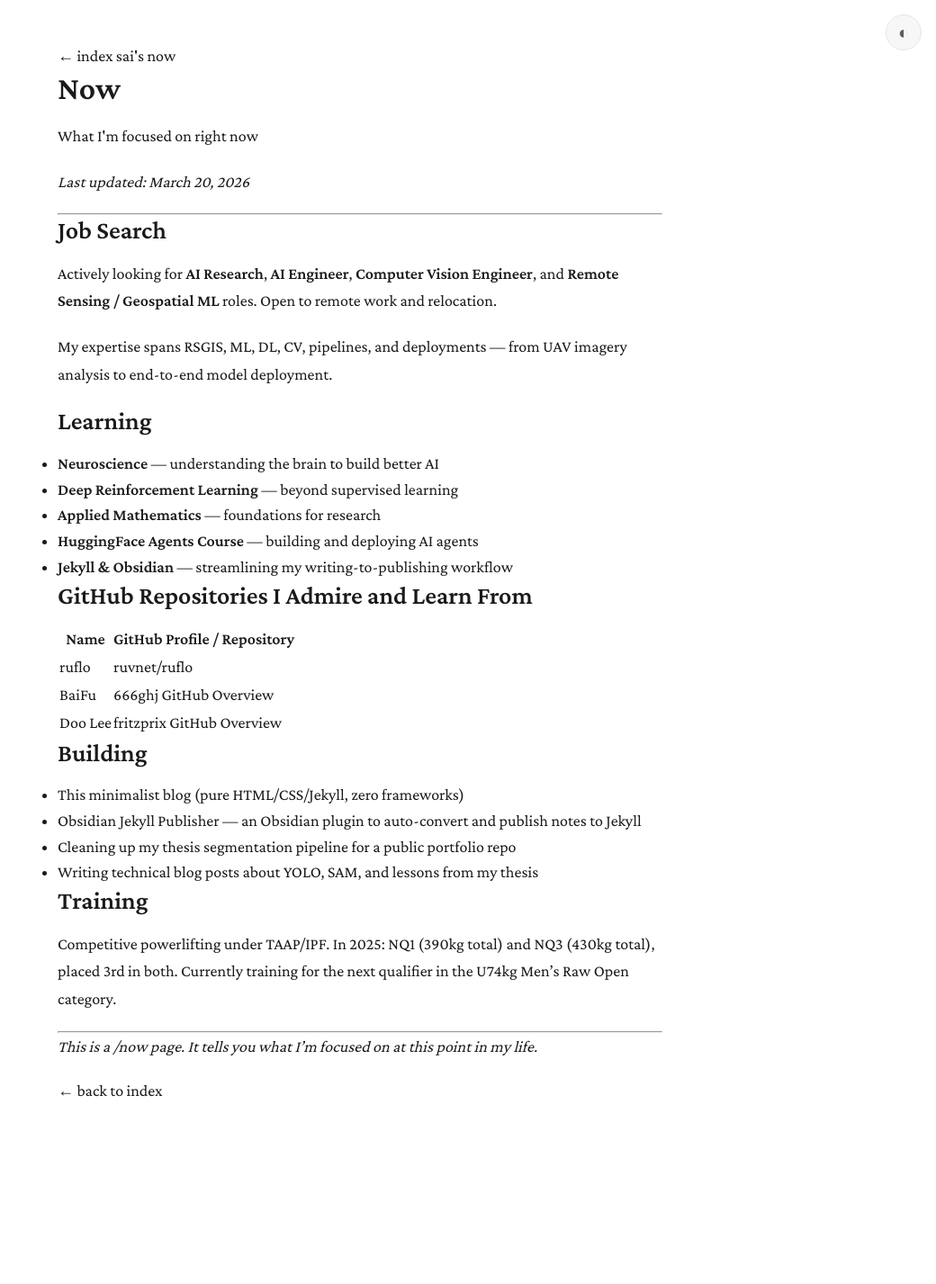
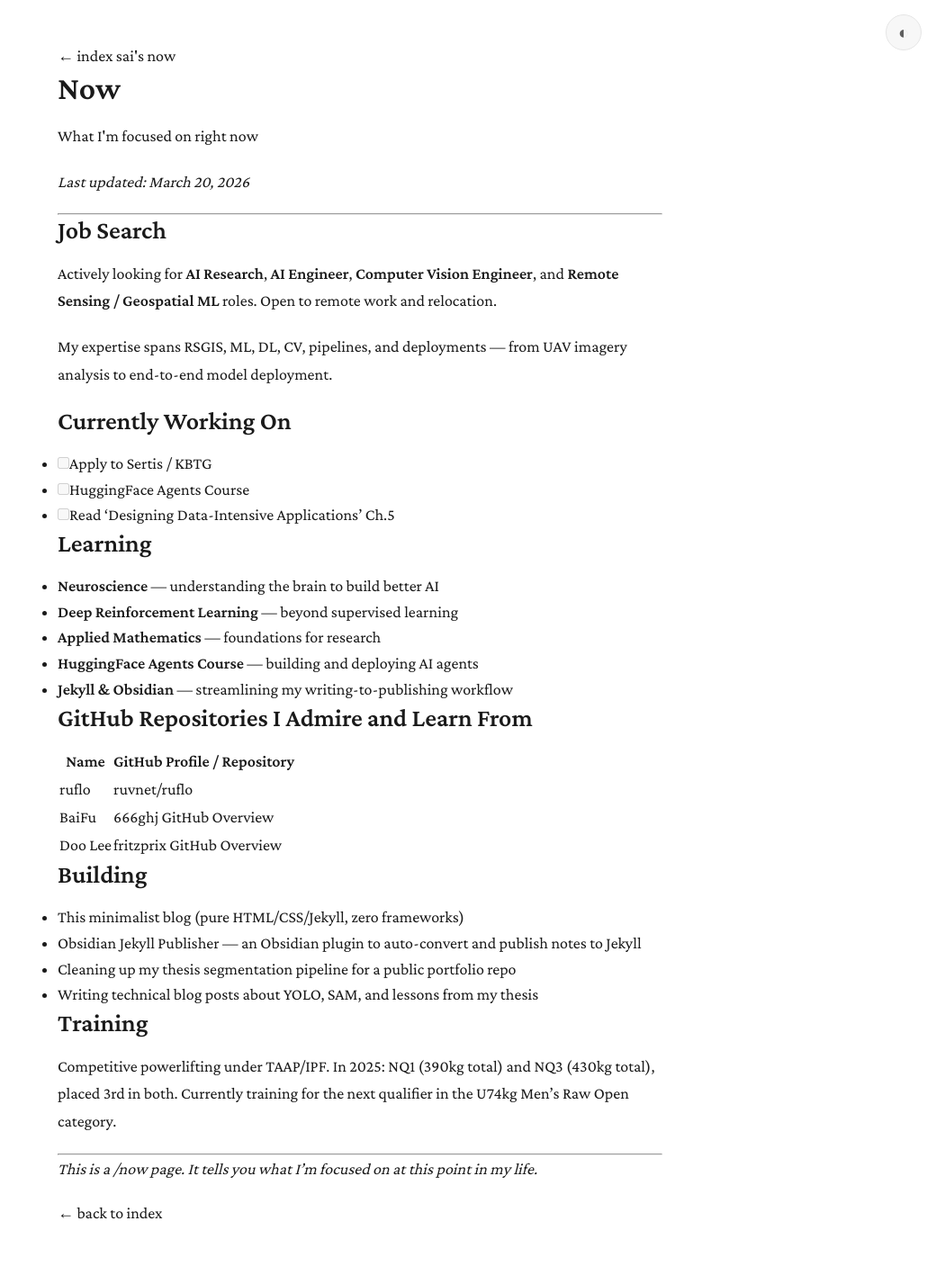
Before and after one commit to Sai21112000/sai21112000.github.io, a Jekyll site: the page built from now.md, in a window 1280 px wide. Shown: the whole page at 90% size, without its empty margins (240-1280 px from the left). Built offline with Jekyll 4.4.1, drawn with Linux system fonts in a browser that asks for light colours; before the commit the page ends 1291 px from its top, so only the background shows below that.

Commit message:
Add current tasks to now.md (moved from homepage)

```diff
--- a/now.md
+++ b/now.md
@@ -13,6 +13,12 @@ description: What I'm focused on right now
 Actively looking for **AI Research**, **AI Engineer**, **Computer Vision Engineer**, and **Remote Sensing / Geospatial ML** roles. Open to remote work and relocation.
 
 My expertise spans RSGIS, ML, DL, CV, pipelines, and deployments — from UAV imagery analysis to end-to-end model deployment.
+
+## Currently Working On
+
+- [ ] Apply to Sertis / KBTG
+- [ ] HuggingFace Agents Course
+- [ ] Read 'Designing Data-Intensive Applications' Ch.5
 
 ## Learning
 
```
